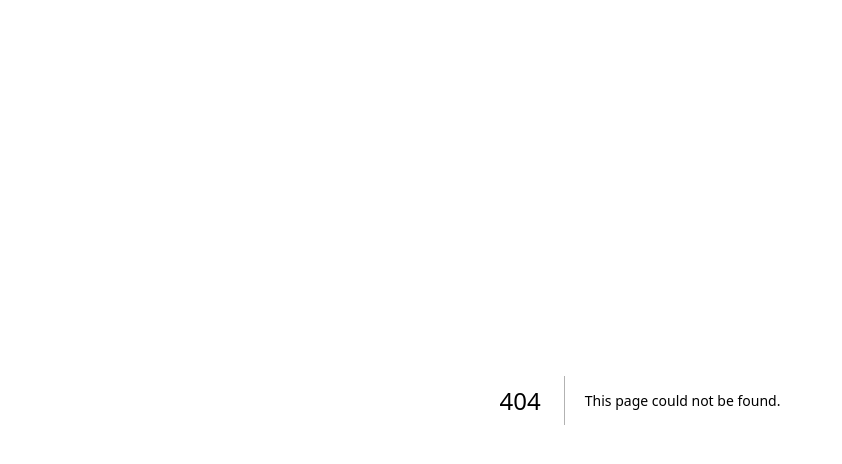
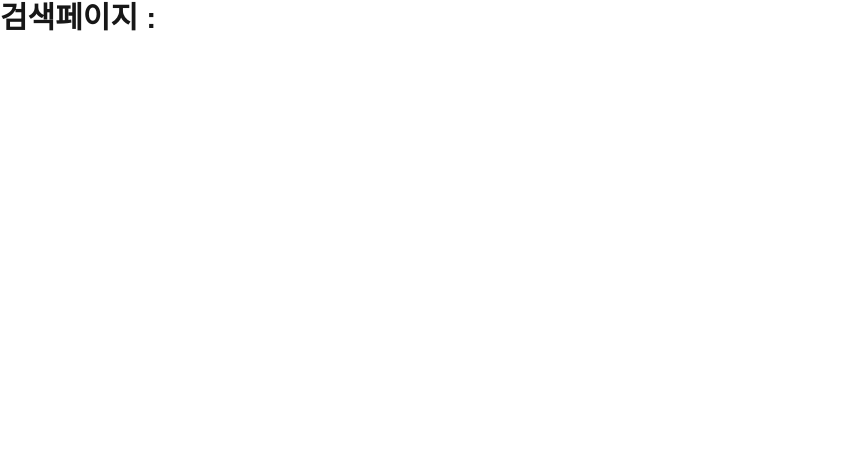
Before and after one commit to Dobbymin/one-bite-books-app-router, a Next.js app: page /search in a window 1280 px wide. Before the commit this address had no page. Shown: the top 464 px of the page, without its empty margins (0-842 px from the left). Built offline with nearby package versions, Linux system fonts and the light colour scheme.

Commit message:
feat: 검색 페이지 컴포넌트 추가

```diff
--- /dev/null
+++ b/src/app/search/page.tsx
@@ -0,0 +1,9 @@
+type Props = {
+  searchParams: Promise<{ q?: string }>;
+};
+
+export default async function page({ searchParams }: Props) {
+  const { q } = await searchParams;
+
+  return <h1 className='text-3xl font-bold'>검색페이지 : {q}</h1>;
+}
```
